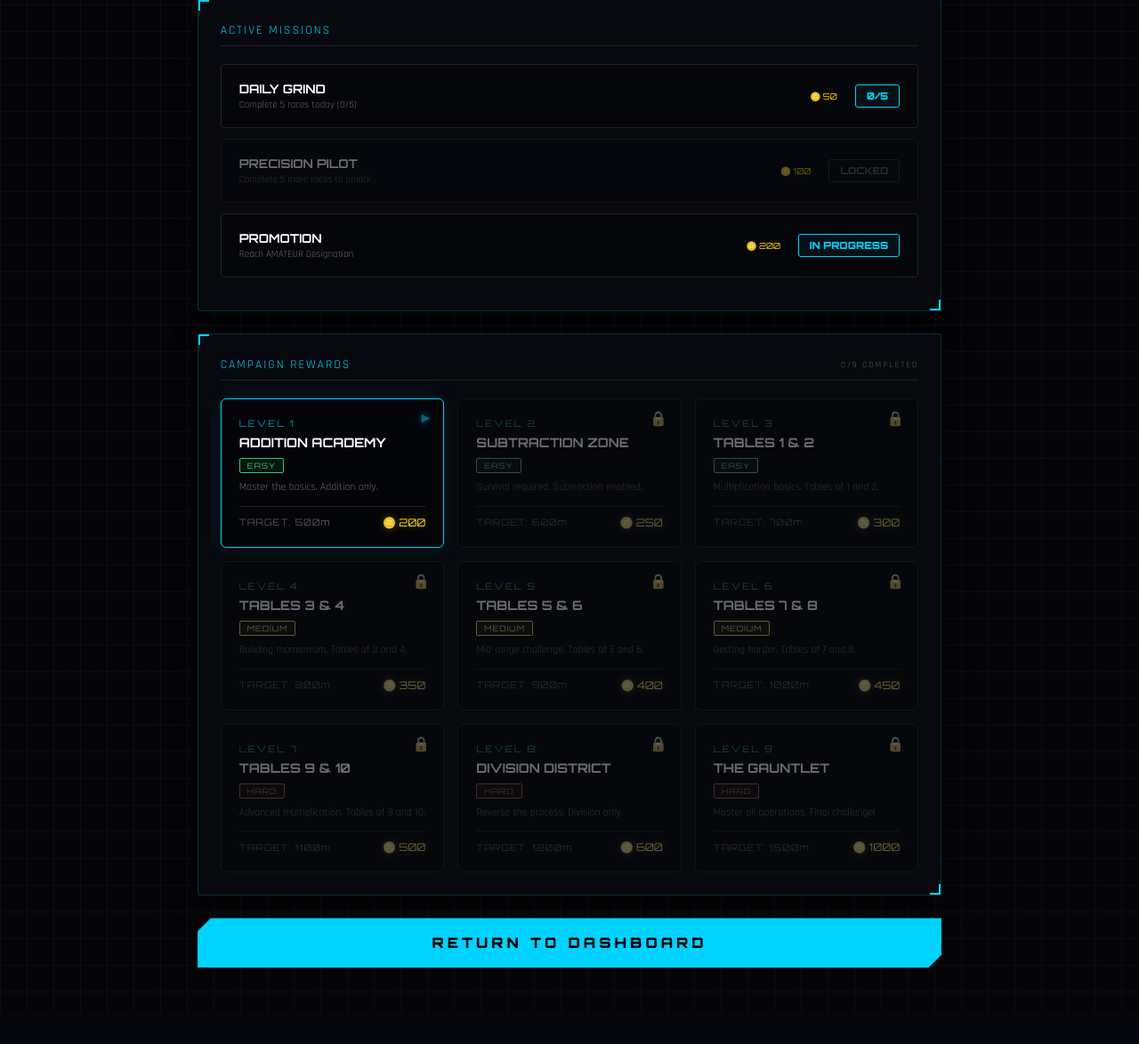
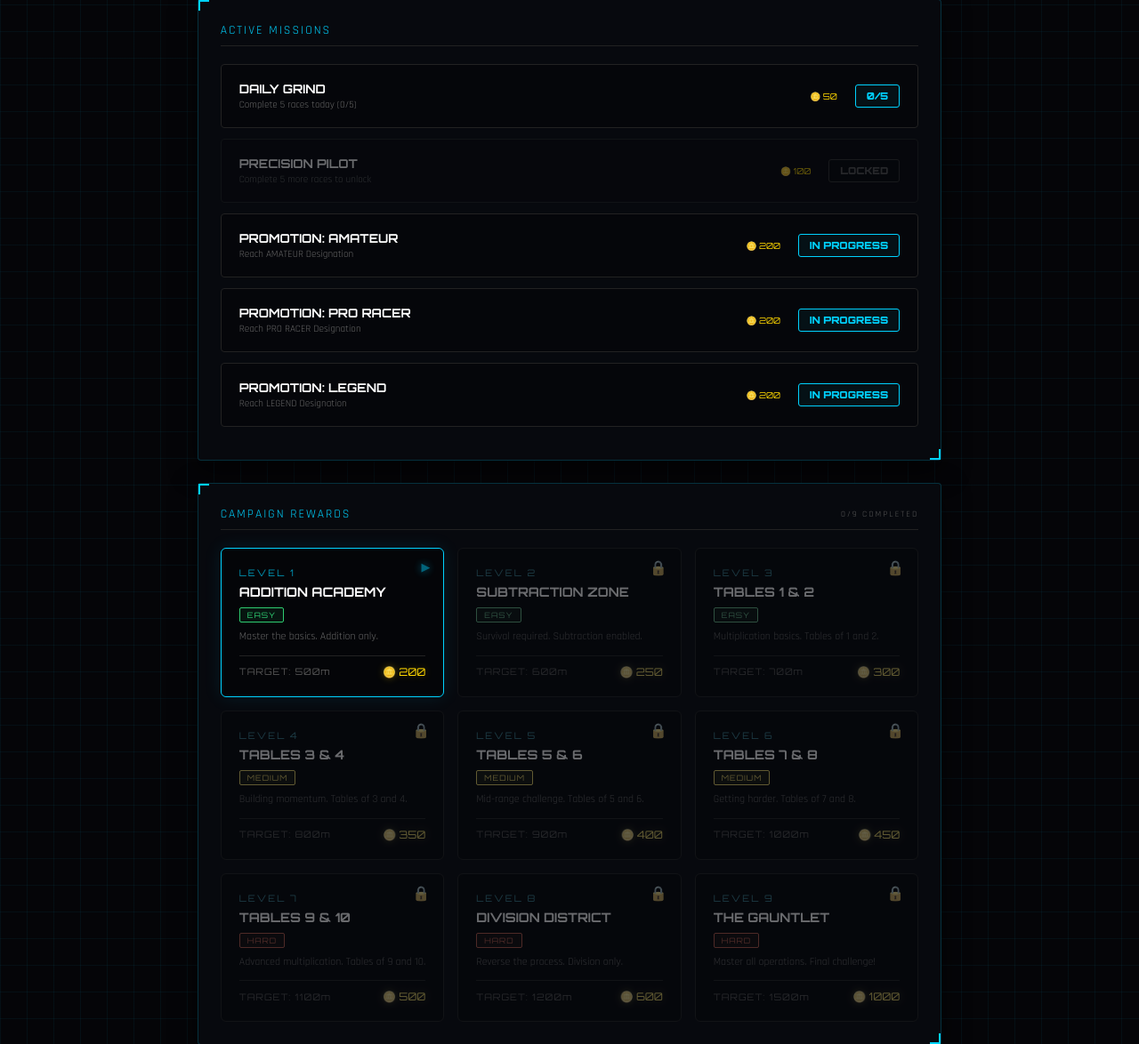
Before and after one commit to VISHNUAJI2002/FormulaRush, a Flask app: page /missions in a window 1280 px wide. Shown: the part 265-1439 px from the top of the page at 89% size. Before the commit the page ends 1381 px from the top, so only its background shows below. Run offline with Flask 3, Linux system fonts and the light colour scheme; the visitor is signed in with stand-in values (Sample User, id 1); data that the repository does not hold is empty.

Commit message:
fix(missions): refactor promotion rank rewards and resolve claim logic issues
- Replaced single promotion reward with three independent rank rewards:
  - AMATEUR (>= 5,000m)
  - PRO RACER (>= 15,000m)
  - LEGEND (>= 50,000m)
- Fixed rank name mismatch causing promotion claim failures
- Enabled independent claiming of rank rewards (200 coins each)
- Added 'ALL RANKS ACHIEVED' banner when all promotions are completed
- Updated dashboard missions badge to correctly detect unclaimed promotion rewards
- Improved promotion reward state handling and progression logic

```diff
--- a/app.py
+++ b/app.py
@@ -259,12 +259,14 @@ def dashboard():
         if accuracy_rate >= acc_target and precision_id not in claimed:
             has_unclaimed = True
 
-    # Promotion: rank achieved
+    # Promotion: per-rank rewards
     if not has_unclaimed:
-        rank_goal = 'AMATEUR' if rank_title == 'ROOKIE' else ('PRO' if rank_title == 'AMATEUR' else ('LEGEND' if rank_title == 'PRO' else 'MAXED'))
-        promo_id = f'promo_{rank_goal}'
-        if rank_goal == 'MAXED' and promo_id not in claimed:
-            has_unclaimed = True
+        rank_thresholds = {'AMATEUR': 5000, 'PRO RACER': 15000, 'LEGEND': 50000}
+        for rname, rthresh in rank_thresholds.items():
+            promo_id = f'promo_{rname}'
+            if total_distance >= rthresh and promo_id not in claimed:
+                has_unclaimed = True
+                break
 
     # Campaign level rewards: completed but unclaimed
     if not has_unclaimed:
@@ -497,15 +499,13 @@ def claim_reward():
         coins_to_add = 100
 
     elif reward_id.startswith('promo_'):
-        # Validate: rank matches
-        rank_title = "ROOKIE"
-        if total_distance >= 50000: rank_title = "LEGEND"
-        elif total_distance >= 15000: rank_title = "PRO RACER"
-        elif total_distance >= 5000: rank_title = "AMATEUR"
-        # promo_MAXED means they reached LEGEND (final rank)
+        # Validate: player has reached the specific rank
+        rank_thresholds = {'AMATEUR': 5000, 'PRO RACER': 15000, 'LEGEND': 50000}
         target_rank = reward_id.replace('promo_', '')
-        if target_rank == 'MAXED' and rank_title != 'LEGEND':
-            return jsonify({'success': False, 'message': 'Mission not completed'}), 400
+        if target_rank not in rank_thresholds:
+            return jsonify({'success': False, 'message': 'Invalid rank reward'}), 400
+        if total_distance < rank_thresholds[target_rank]:
+            return jsonify({'success': False, 'message': 'Rank not yet achieved'}), 400
         coins_to_add = 200
 
     elif reward_id.startswith('campaign_'):
--- a/templates/missions.html
+++ b/templates/missions.html
@@ -156,15 +156,26 @@
             </div>
         {% endif %}
 
-        <!-- PROMOTION -->
-        {% set rank_goal = 'AMATEUR' if rank_title == 'ROOKIE' else ('PRO' if rank_title == 'AMATEUR' else ('LEGEND' if rank_title == 'PRO' else 'MAXED')) %}
-        {% set promo_id = 'promo_' ~ rank_goal %}
-        {% set promo_done = rank_goal == 'MAXED' %}
+        <!-- PROMOTION REWARDS (Per-Rank) -->
+        <!-- Rank thresholds: ROOKIE (default) → AMATEUR (5000m) → PRO RACER (15000m) → LEGEND (50000m) -->
+        {% set rank_order = ['AMATEUR', 'PRO RACER', 'LEGEND'] %}
+        {% set rank_reached = [] %}
+        {% if rank_title == 'AMATEUR' %}
+            {% set rank_reached = ['AMATEUR'] %}
+        {% elif rank_title == 'PRO RACER' %}
+            {% set rank_reached = ['AMATEUR', 'PRO RACER'] %}
+        {% elif rank_title == 'LEGEND' %}
+            {% set rank_reached = ['AMATEUR', 'PRO RACER', 'LEGEND'] %}
+        {% endif %}
+
+        {% for target_rank in rank_order %}
+            {% set promo_id = 'promo_' ~ target_rank %}
             {% set promo_claimed = promo_id in claimed_rewards %}
+            {% set promo_done = target_rank in rank_reached %}
             <div class="mission-item">
                 <div style="flex:1">
-                <h4 style="margin:0; font-size:0.85rem; font-family:'Orbitron';">PROMOTION</h4>
-                <p style="margin:3px 0 0; font-size:0.7rem; color:#666;">{% if promo_done %}All ranks achieved!{% else %}Reach {{ rank_goal }} Designation{% endif %}</p>
+                    <h4 style="margin:0; font-size:0.85rem; font-family:'Orbitron';">PROMOTION: {{ target_rank }}</h4>
+                    <p style="margin:3px 0 0; font-size:0.7rem; color:#666;">Reach {{ target_rank }} Designation</p>
                 </div>
                 <div class="mission-actions">
                     <span class="reward-amount">🪙 200</span>
@@ -177,6 +188,11 @@
                     {% endif %}
                 </div>
             </div>
+        {% endfor %}
+
+        {% if rank_reached|length == 3 %}
+            <div style="text-align:center; padding:10px; font-family:'Orbitron'; font-size:0.7rem; color:var(--neon-gold); text-shadow: 0 0 10px rgba(255,215,0,0.3);">🏆 ALL RANKS ACHIEVED 🏆</div>
+        {% endif %}
     </div>
 
     <!-- CAMPAIGN LEVEL REWARDS -->
```
Lines whose indentation alone changed are shown as unchanged.
